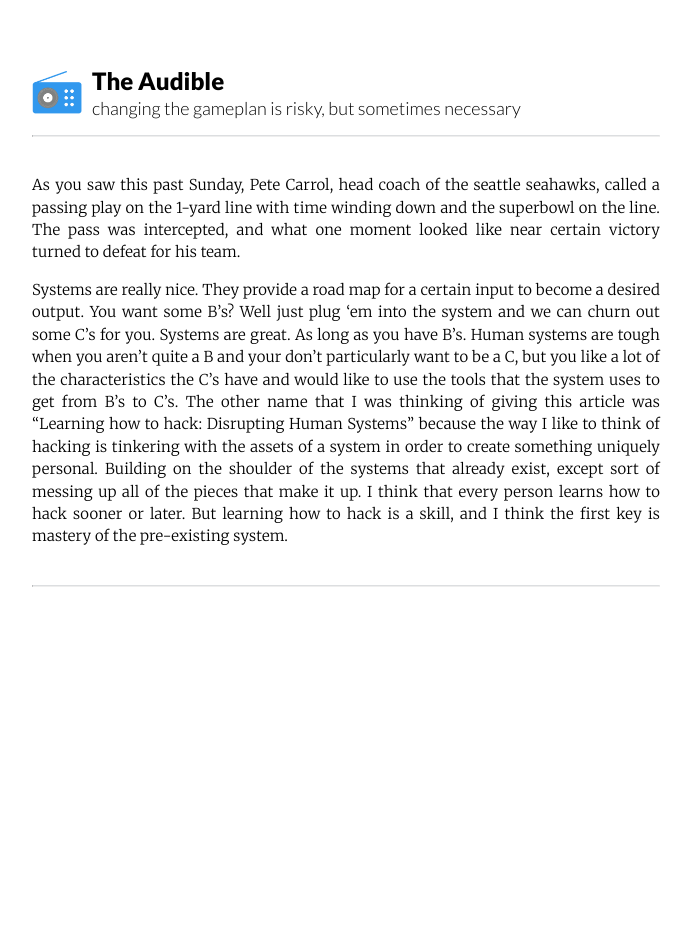
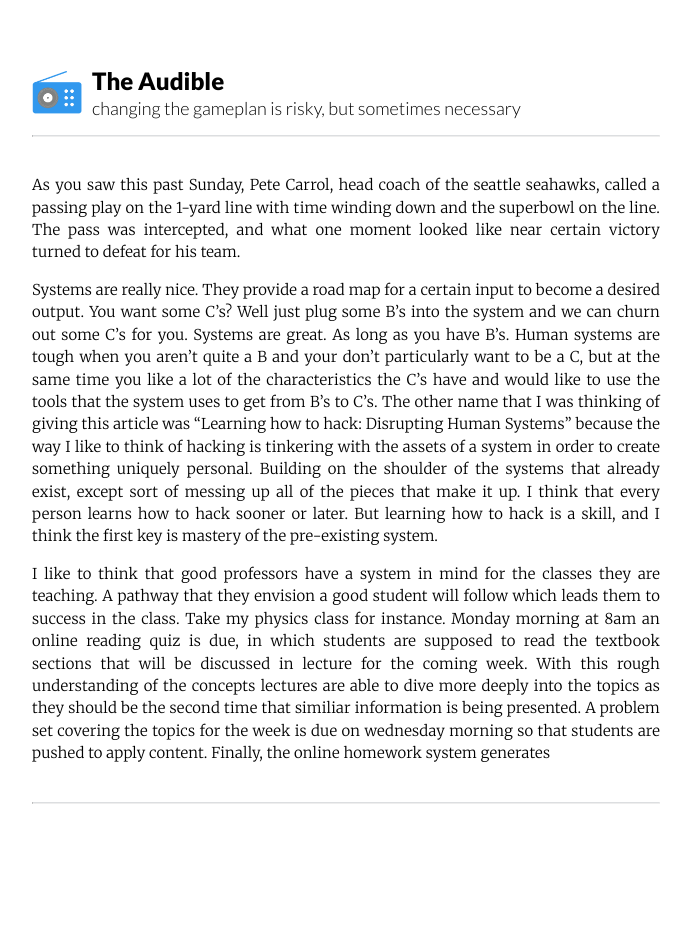
Before and after one commit to samcal/thenewrad.io, a Jekyll site: the page built from _posts/2015-02-03-the-audible.markdown, in a window 1280 px wide. Shown: the whole page, without its empty margins (294-986 px from the left). Built offline with Jekyll 4.4.1, drawn with Linux system fonts in a browser that asks for light colours.

Commit message:
mastering systems
the first half

```diff
--- a/_posts/2015-02-03-the-audible.markdown
+++ b/_posts/2015-02-03-the-audible.markdown
@@ -9,4 +9,6 @@ categories: rbfasho
 
 As you saw this past Sunday, Pete Carrol, head coach of the seattle seahawks, called a passing play on the 1-yard line with time winding down and the superbowl on the line. The pass was intercepted, and what one moment looked like near certain victory turned to defeat for his team.
 
-Systems are really nice. They provide a road map for a certain input to become a desired output. You want some B's? Well just plug 'em into the system and we can churn out some C's for you. Systems are great. As long as you have B's. Human systems are tough when you aren't quite a B and your don't particularly want to be a C, but you like a lot of the characteristics the C's have and would like to use the tools that the system uses to get from B's to C's. The other name that I was thinking of giving this article was "Learning how to hack: Disrupting Human Systems" because the way I like to think of hacking is tinkering with the assets of a system in order to create something uniquely personal. Building on the shoulder of the systems that already exist, except sort of messing up all of the pieces that make it up. I think that every person learns how to hack sooner or later. But learning how to hack is a skill, and I think the first key is mastery of the pre-existing system.
+Systems are really nice. They provide a road map for a certain input to become a desired output. You want some C's? Well just plug some B's into the system and we can churn out some C's for you. Systems are great. As long as you have B's. Human systems are tough when you aren't quite a B and your don't particularly want to be a C, but at the same time you like a lot of the characteristics the C's have and would like to use the tools that the system uses to get from B's to C's. The other name that I was thinking of giving this article was "Learning how to hack: Disrupting Human Systems" because the way I like to think of hacking is tinkering with the assets of a system in order to create something uniquely personal. Building on the shoulder of the systems that already exist, except sort of messing up all of the pieces that make it up. I think that every person learns how to hack sooner or later. But learning how to hack is a skill, and I think the first key is mastery of the pre-existing system.
+
+I like to think that good professors have a system in mind for the classes they are teaching. A pathway that they envision a good student will follow which leads them to success in the class. Take my physics class for instance. Monday morning at 8am an online reading quiz is due, in which students are supposed to read the textbook sections that will be discussed in lecture for the coming week. With this rough understanding of the concepts lectures are able to dive more deeply into the topics as they should be the second time that similiar information is being presented. A problem set covering the topics for the week is due on wednesday morning so that students are pushed to apply content. Finally, the online homework system generates
```
